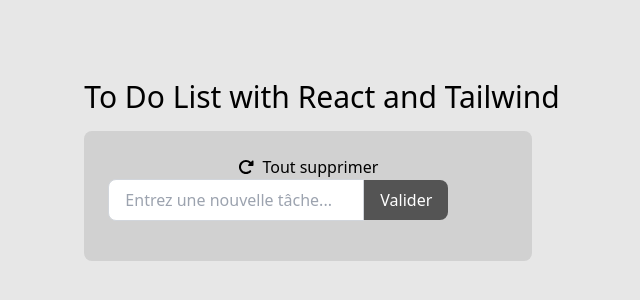
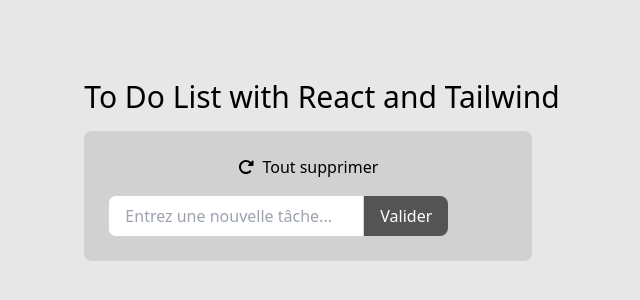
Before and after one commit to ocebert31/Projet_Personnel_P2_TO_DO_LIST_React, a React (Create React App) app: page / in a window 1280 px wide. Shown: the part 230-530 px from the top of the page, without its empty margins (318-958 px from the left). Built offline with nearby package versions, Linux system fonts and the light colour scheme.

Commit message:
css Add terminé

```diff
--- a/src/components/Add/Add.js
+++ b/src/components/Add/Add.js
@@ -21,7 +21,7 @@
     };
 
     return (
-        <div className="flex items-center mb-4">
+        <div className="flex items-center mt-4">
             <input className="border border-gray-300 rounded-l-lg px-4 py-2 mr-0 w-64" value={name} onChange={saveName} placeholder="Entrez une nouvelle tâche..."/>
             <button onClick={handleChange} className="px-4 py-2 bg-inputButton text-white rounded-r-lg hover:bg-black">
                 Valider
```
